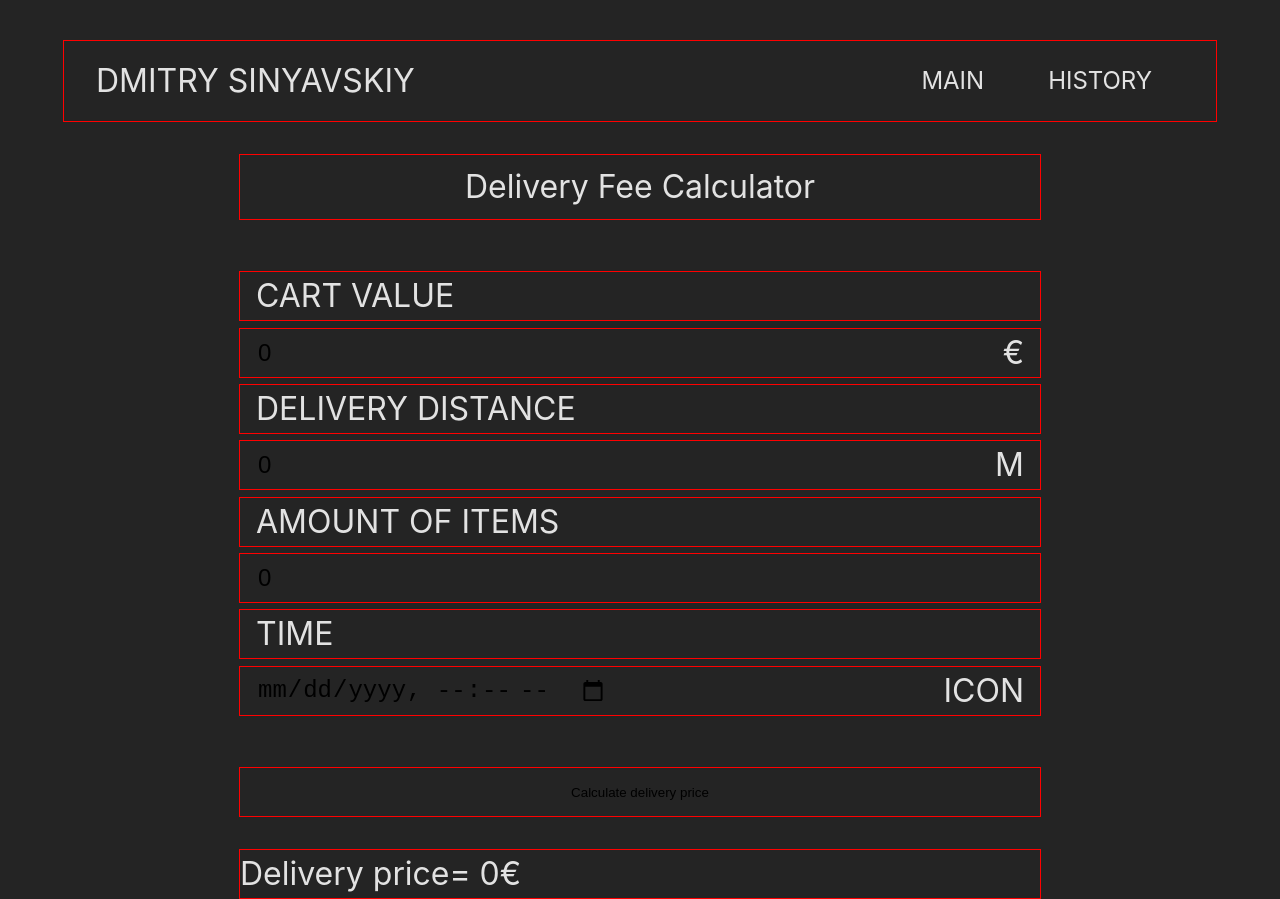
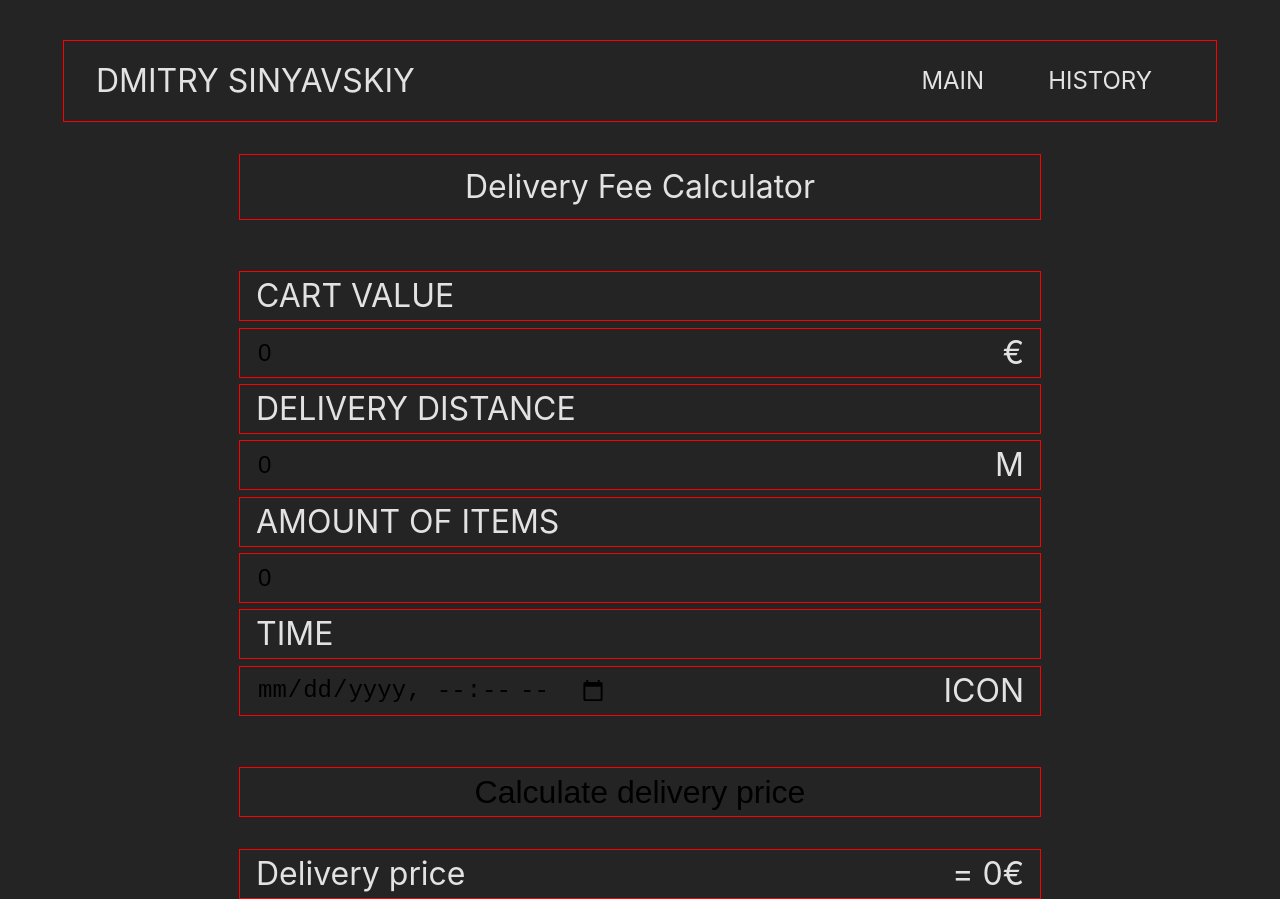
Before and after one commit to uch2ha/Delivery-Calculator, a React (Vite) app: page / in a window 1280 px wide. Built offline with nearby package versions, Linux system fonts and the light colour scheme.

Commit message:
mainpage css

```diff
--- a/src/components/mainPage/MainPage.css
+++ b/src/components/mainPage/MainPage.css
@@ -50,10 +50,17 @@
 }
 
 .input-body input {
-  /* width: 6rem; */
+  width: 100%;
   font-size: 1.5rem;
   border: none;
   background: transparent;
+}
+
+.input-body input:focus {
+  outline: none;
+}
+.date-input {
+  width: fit-content !important;
 }
 
 .calculator-btn {
@@ -68,12 +75,23 @@
 .calculator-btn button {
   background: transparent;
   border: none;
+  font-size: 2rem;
 }
+
+.calculator-btn:hover {
+  cursor: pointer;
+}
+
 .calculator-result {
+  border: 1px solid red;
+  width: 100%;
   margin-top: 2rem;
   height: 3rem;
-  border: 1px solid red;
-  width: 100%;
+}
+
+.calculator-result div {
+  height: 100%;
+  padding-inline: 1rem;
   display: flex;
   flex-direction: row;
   justify-content: space-between;
```
